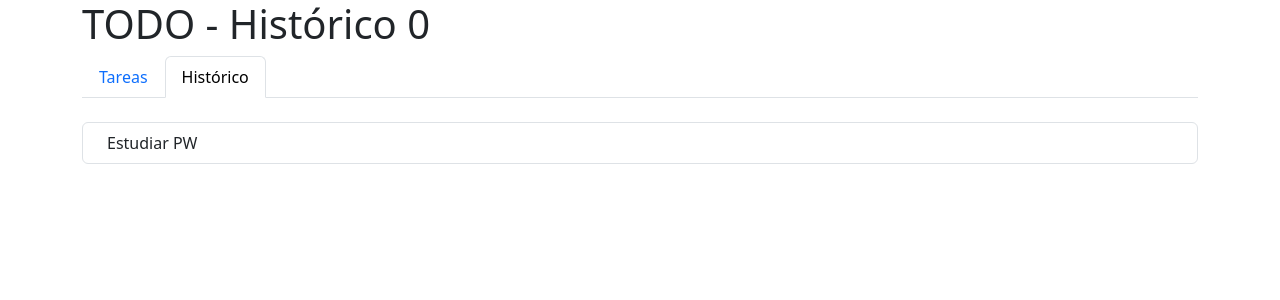
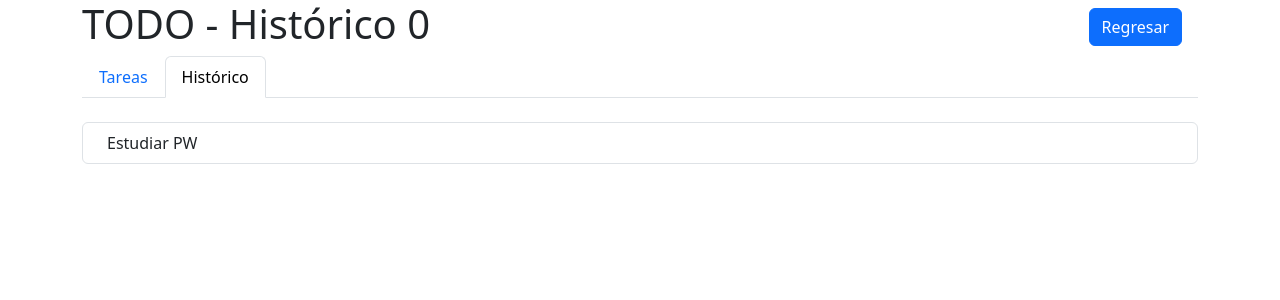
Before and after one commit to jdpadillavigo/PrograWeb-TODOApp, a React (Vite) app: page /historico in a window 1280 px wide. Shown: the top 300 px of the page. Built offline with nearby package versions, Linux system fonts and the light colour scheme.

Commit message:
Agregando navegación por código

```diff
--- a/src/components/Titulo.tsx
+++ b/src/components/Titulo.tsx
@@ -1,14 +1,39 @@
 import { useState } from 'react';
+import { useNavigate } from 'react-router-dom';
+import { Pagina } from './Navegacion';
 
 interface TituloProps {
     texto : string
+    pagina : Pagina
 }
 
 const Titulo = (props : TituloProps) => {
     const [ contadorClicks, setContadorClicks ] = useState(0);
-    return <h1 onClick={() => {setContadorClicks(contadorClicks + 1);}}>
-        {props.texto} {contadorClicks}
-    </h1>
+    const navigate = useNavigate(); // hook
+
+    return <div>
+        <h1
+            className="d-flex justify-content-between align-items-start"
+            onClick={() => {setContadorClicks(contadorClicks + 1);}}
+        >
+            {props.texto} {contadorClicks}
+            {
+                (() => {
+                    if (props.pagina == Pagina.Historico) {
+                        return <button
+                            className="btn btn-primary mt-2 me-3"
+                            type="button"
+                            onClick={() => {
+                                navigate("/")
+                            }}
+                        >
+                            Regresar
+                        </button>
+                    }
+                })()
+            }
+        </h1>
+    </div>
 }
 
 export default Titulo
--- a/src/pages/HistoricoPage.tsx
+++ b/src/pages/HistoricoPage.tsx
@@ -8,7 +8,7 @@
     ]
 
     return <div className="container">
-        <Titulo texto="TODO - Histórico" />
+        <Titulo texto="TODO - Histórico" pagina={Pagina.Historico} />
         <Navegacion pagina={ Pagina.Historico } />
         <ListaTODOs todos={ listaHistorico } esHistorico={ true } ></ListaTODOs>
     </div>
--- a/src/pages/MainPage.tsx
+++ b/src/pages/MainPage.tsx
@@ -16,7 +16,7 @@
     }
 
     return <div className="container">
-        <Titulo texto="TODO App" />
+        <Titulo texto="TODO App" pagina={Pagina.Main} />
         <Navegacion pagina={ Pagina.Main } />
         <Formulario agregar={ agregarTODO } />
         <ListaTODOs todos={ listaTODOs } esHistorico={ false } />
```
